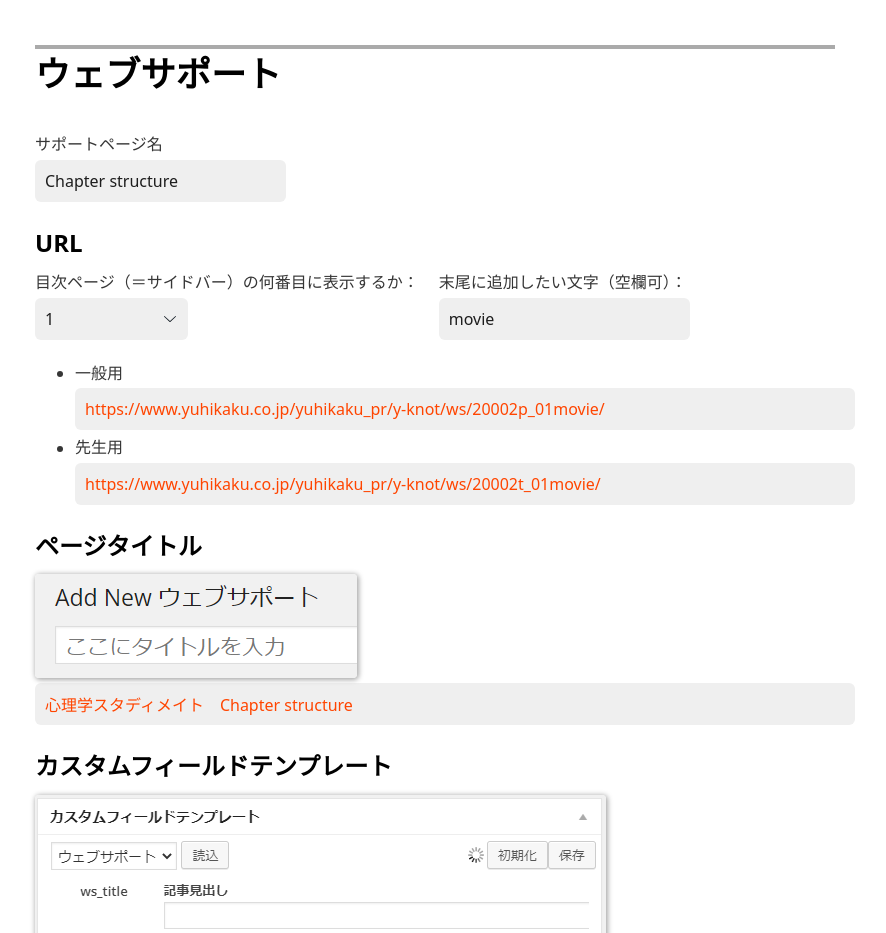
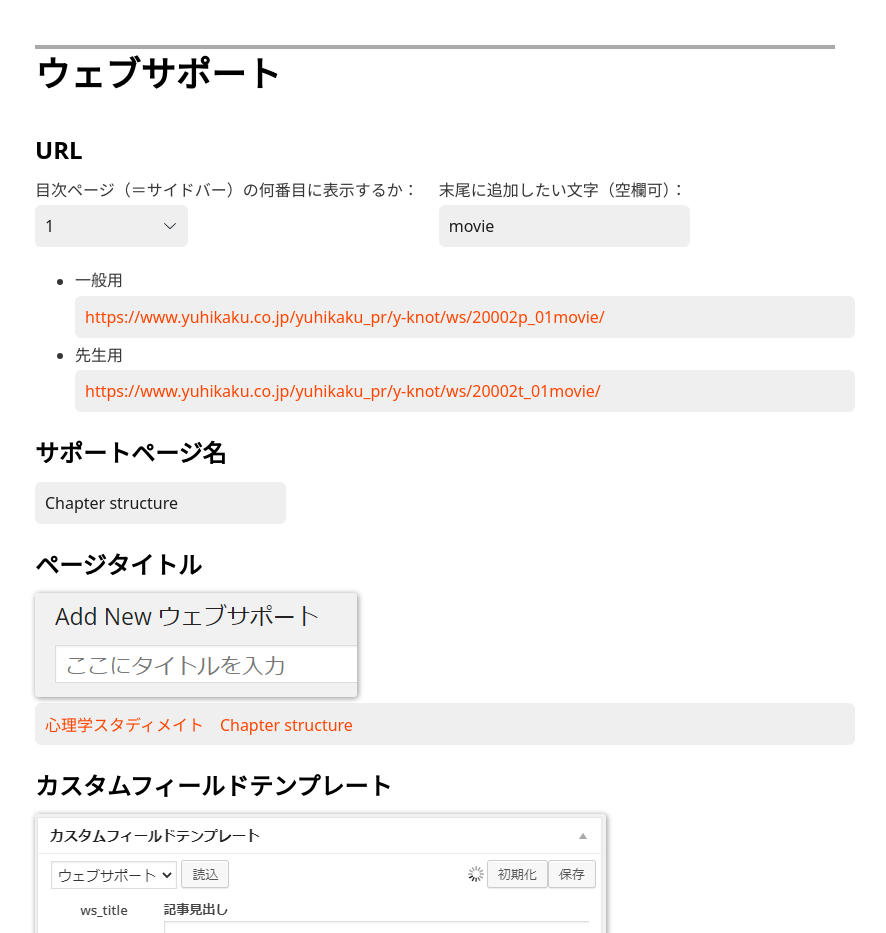
Before and after one commit to AWtnb/yhk-wordpress-rule, a plain HTML site: page index.html in a window 1280 px wide. Shown: the part 2300-3233 px from the top of the page, without its empty margins (205-1091 px from the left). Drawn offline with nearby package versions, Linux system fonts and the light colour scheme.

Commit message:
change position

```diff
--- a/index.html
+++ b/index.html
@@ -124,8 +124,6 @@
         <input type="text" disabled v-model="coverImgUrl">
         <!-- --------------- -->
         <h1>ウェブサポート</h1>
-        <label for="pageName">サポートページ名</label>
-        <input type="text" id="pageName" v-model="pageName">
         <!-- --------------- -->
         <h2>URL</h2>
         <div class="horizon">
@@ -169,6 +167,9 @@
                 <input type="text" disabled v-model="supportPageUrlForLimited">
             </li>
         </ul>
+        <h2>サポートページ名</h2>
+        <input type="text" id="pageName" v-model="pageName">
+        <!-- --------------- -->
         <h2>ページタイトル</h2>
         <div><img src="./images/new-support-page-title.png" alt="new-support-page-title.png"></div>
         <input type="text" disabled v-model="supportPageTitle">
```
